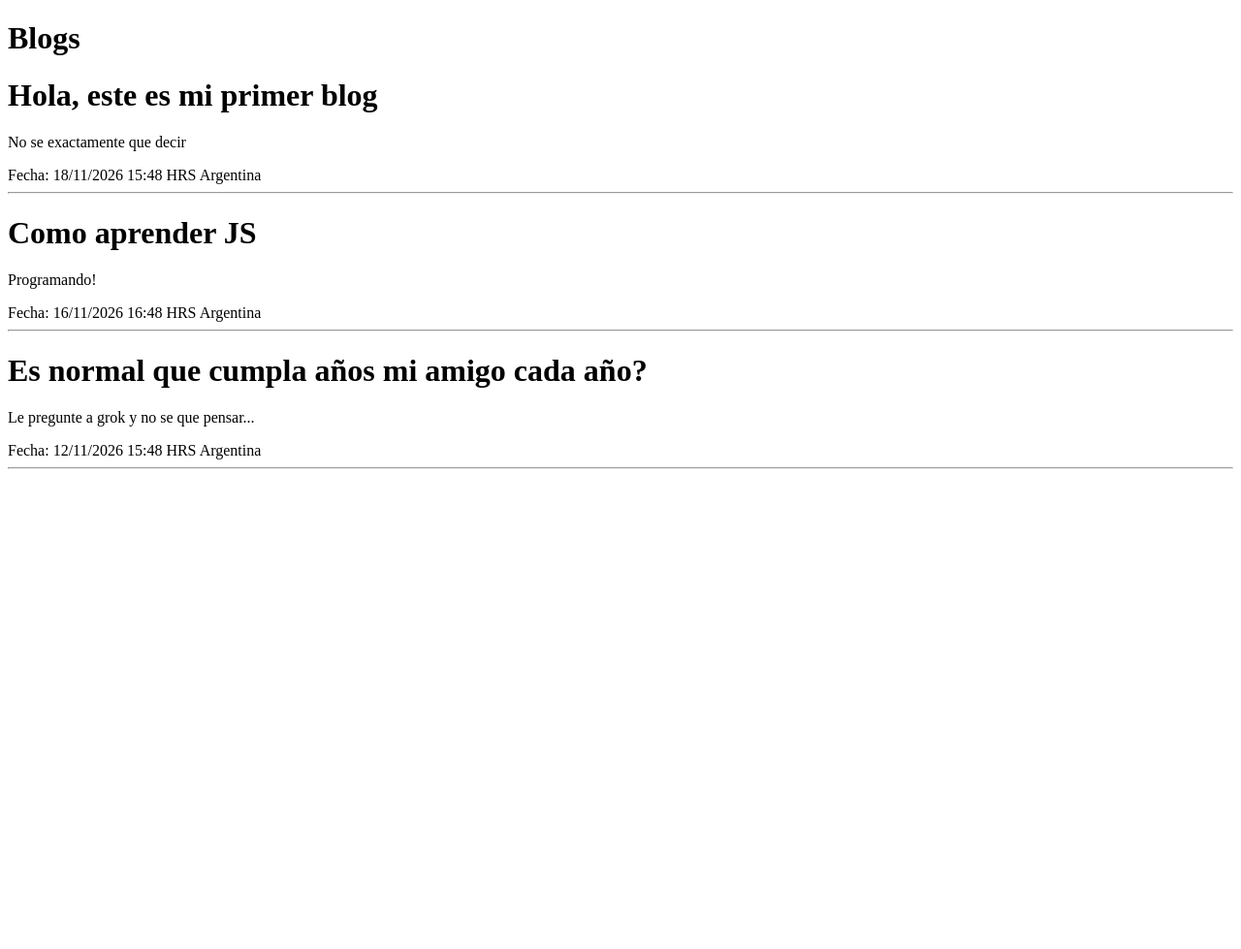
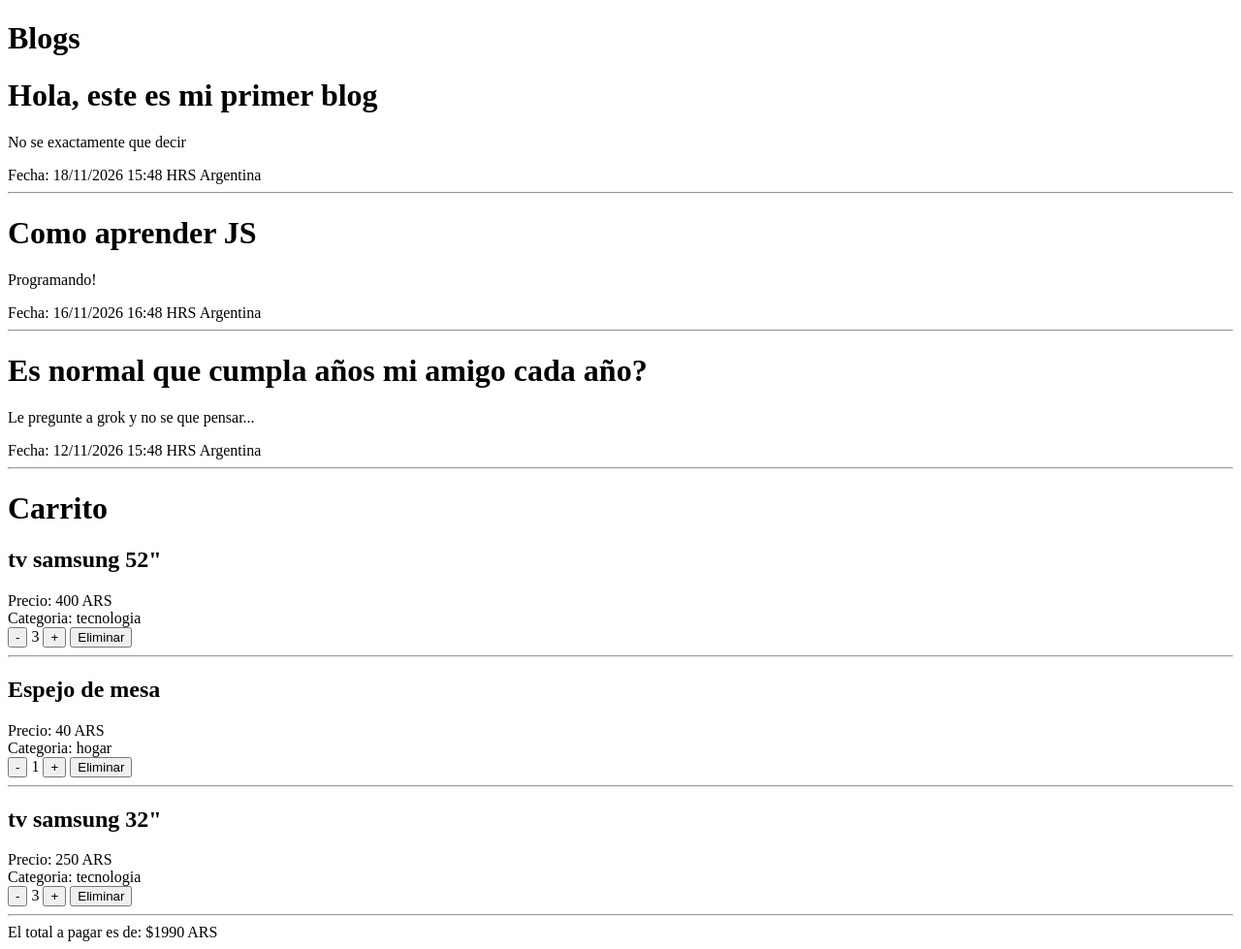
Before and after one commit to Matu-Dev-JS/2026_UTN_PWI_TT_SEP_LUN_MIE, a plain HTML site: page Clase-17/index.html in a window 1280 px wide. Shown: the whole page at 97% size. Before the commit the page ends 800 px from the top, so only its background shows below. Drawn offline with Linux system fonts and the light colour scheme.

Commit message:
Clase 17

```diff
--- a/Clase-17/index.html
+++ b/Clase-17/index.html
@@ -12,6 +12,14 @@
     <h1>Blogs</h1>
     <div id="blogs"></div>
 
+    <h1>Carrito</h1>
+    <div id="carrito">
+
+    </div>
+    <div id="carrito-total">
+        Total:
+    </div>
+
     <script src="./script.js"></script>
 </body>
 </html>
--- a/Clase-17/script.js
+++ b/Clase-17/script.js
@@ -34,7 +34,60 @@ Por cada item la idea es mostrar
     <button>Eliminar</button>
     <hr>
 </div>
+
+2da parte:
+En la misma funcion de renderizarCarrito:
+- Llamar a un div/span debajo de la lista del carrito y sumarizar el total del carrito (items con precio x cantidad)
+- Podrian separar en una funcion el calcularTotalCarrito
+
 */
+
+function calcularTotalCarrito() {
+    let total = 0
+
+    for (let item of carrito) {
+        total = total + (item.precio * item.cantidad)
+    }
+
+    return total
+}
+
+function renderizarTotal() {
+    const carrito_total_HTML = document.getElementById('carrito-total')
+    let msj = `El total a pagar es de: $${calcularTotalCarrito()} ARS`
+
+    carrito_total_HTML.innerHTML = msj
+}
+
+function renderizarListaCarrito() {
+    const carrito_HTML = document.getElementById('carrito')
+
+    let resultado = "";
+
+    for (let item of carrito) {
+        resultado = resultado +
+            `<div>
+            <h2>${item.titulo}</h2>
+            <div>Precio: ${item.precio} ARS</div>
+            <div>Categoria: ${item.categoria}</div>
+            <button>-</button>
+            <span>${item.cantidad}</span>
+            <button>+</button>
+            <button>Eliminar</button>
+            <hr>
+        </div>`
+    }
+    carrito_HTML.innerHTML = resultado
+}
+
+function renderizarCarrito() {
+
+    renderizarListaCarrito()
+    renderizarTotal()
+}
+
+
+renderizarCarrito()
 
 
 /*
@@ -98,11 +151,11 @@ const blogs = [
     }
 ]
 
-function renderizarBlogs (){
+function renderizarBlogs() {
     const blogs_HTML = document.getElementById('blogs')
 
     let resultado = ''
-    for(const blog of blogs){
+    for (const blog of blogs) {
 
         resultado = resultado + `
             <h1>${blog.titulo}</h1>
```
